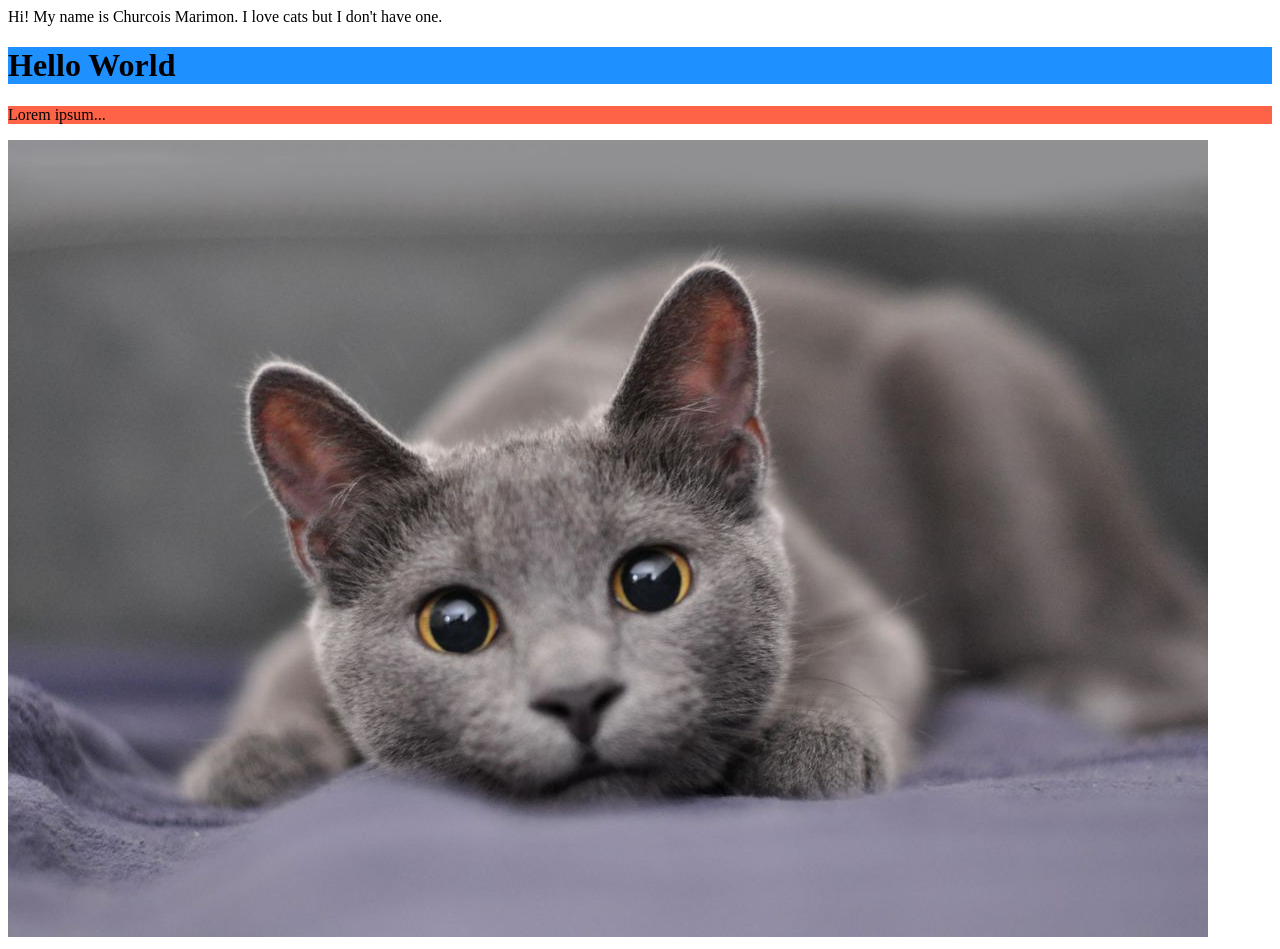
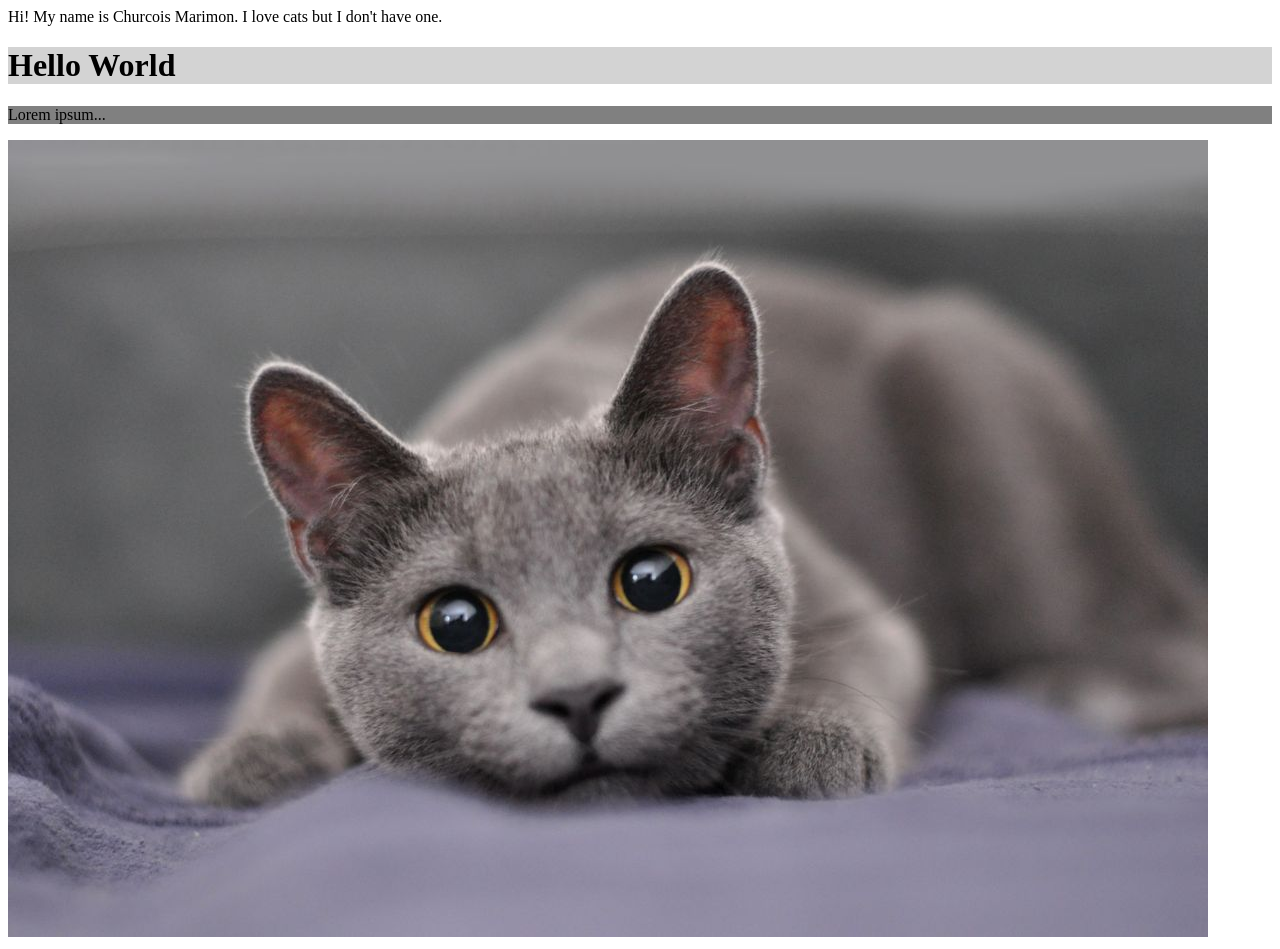
Before and after one commit to chung-rawr/myFirstPage, a plain HTML site: page index.html in a window 1280 px wide. Drawn offline with Linux system fonts and the light colour scheme.

Commit message:
Update index.html

```diff
--- a/index.html
+++ b/index.html
@@ -2,8 +2,8 @@
 <html>
  <body>
    Hi! My name is Churcois Marimon. I love cats but I don't have one.
-  <h1 style="background-color:DodgerBlue;">Hello World</h1>
-<p style="background-color:Tomato;">Lorem ipsum...</p>
+  <h1 style="background-color:LightGray;">Hello World</h1>
+<p style="background-color:Gray;">Lorem ipsum...</p>
 
    <img src="chung.jpg" alt="anon">
  </body>
```
